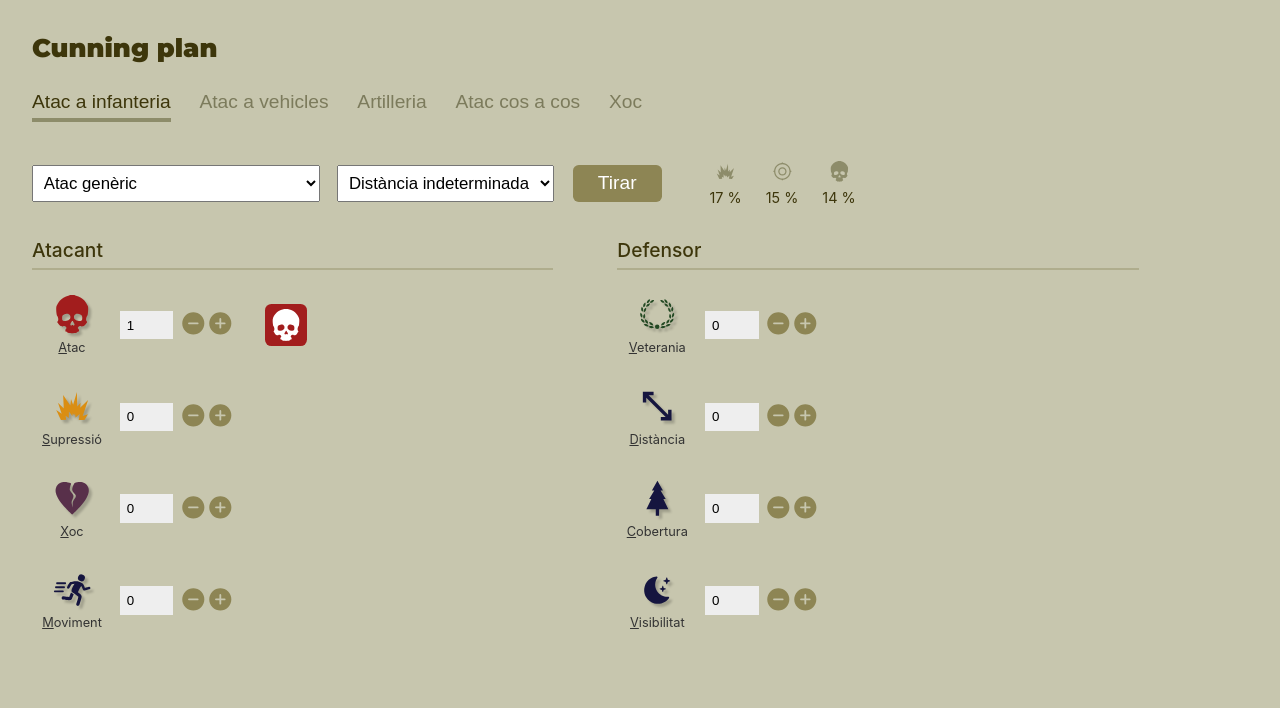
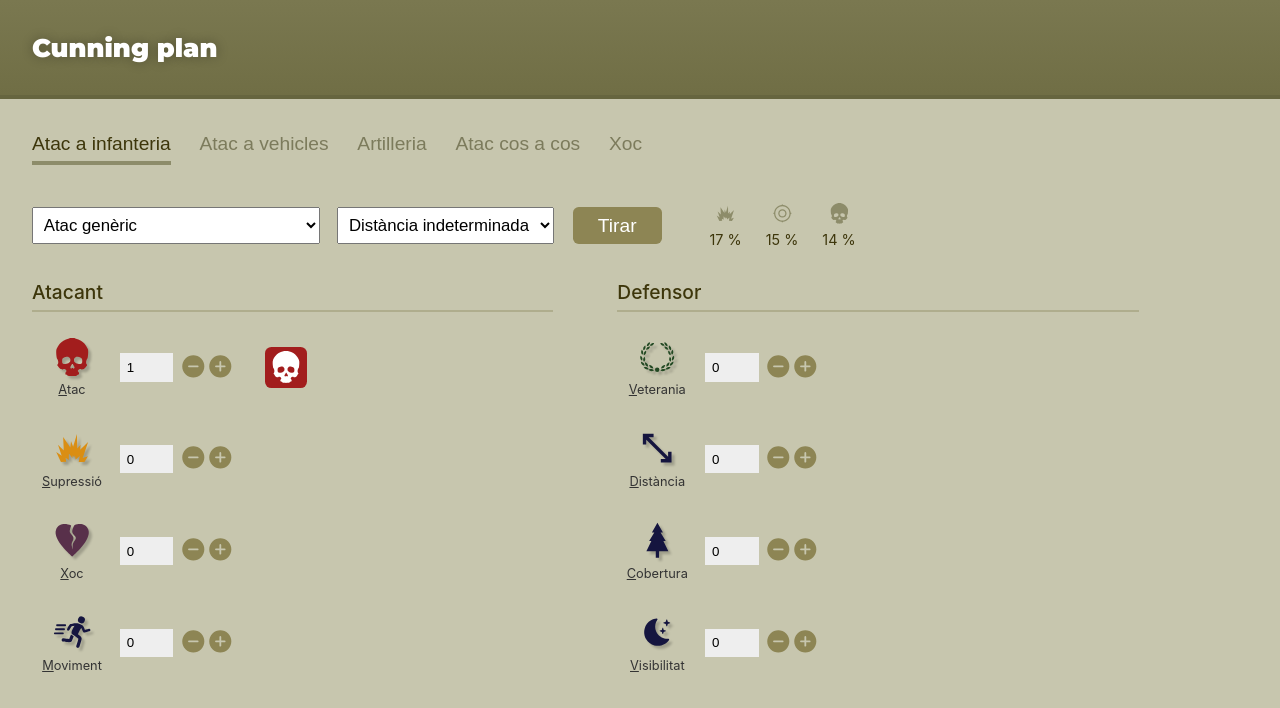
Before and after one commit to marticongost/cunning-plan, a React (Create React App) app: page / in a window 1280 px wide. Shown: the top 708 px of the page. Built offline with nearby package versions, Linux system fonts and the light colour scheme.

Commit message:
Restyled the header

```diff
--- a/src/components/App.js
+++ b/src/components/App.js
@@ -20,7 +20,10 @@ function App() {
 
     return (
         <div className="App">
+            <header className="App-header">
                 <h1 className="App-heading">Cunning plan</h1>
+            </header>
+            <main className="App-main">
                 <Tabs>
                     <Tab name="attack-infantry" title="Atac a infanteria">
                         <AttackSimulator />
@@ -38,6 +41,7 @@ function App() {
                         <ShockSimulator />
                     </Tab>
                 </Tabs>
+            </main>
         </div>
     );
 }
--- a/src/css/App.css
+++ b/src/css/App.css
@@ -1,14 +1,25 @@
-.App {
+.App-header {
     padding: 2em;
+    background-color: var(--header-background-color);
+    background-image: linear-gradient(
+        180deg,
+        var(--header-background-color),
+        var(--header-background-color2)
+    );
+    border-bottom: 4px solid var(--header-line-color);
+    color: white;
 }
 
 .App-heading {
-    margin-top: 0;
-    margin-bottom: 1em;
+    margin: 0;
     font-size: 1.6em;
     font-weight: 900;
     font-family: Montserrat;
-    color: var(--main-color);
+    text-shadow: 0 0 12px rgba(0, 0, 0, 0.3);
+}
+
+.App-main {
+    padding: 2em;
 }
 
 .Tabs-strip {
--- a/src/css/index.css
+++ b/src/css/index.css
@@ -5,12 +5,16 @@
 }
 
 html {
-    background-color: #c7c6ae;
+    --light-background-color: #c7c6ae;
+    --header-background-color: #7a7850;
+    --header-background-color2: #706e45;
+    --header-line-color: #66653f;
     --main-color: #3d360b;
     --secondary-color: #8d8554;
     --subtle-text-color: #7c7b5c;
     --bold-line-color: #8d8c6a;
     --subtle-line-color: #afad8d;
+    background-color: var(--light-background-color);
 }
 
 body {
```
Lines whose indentation alone changed are shown as unchanged.
